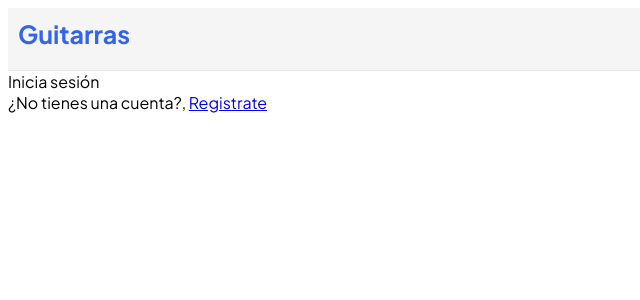
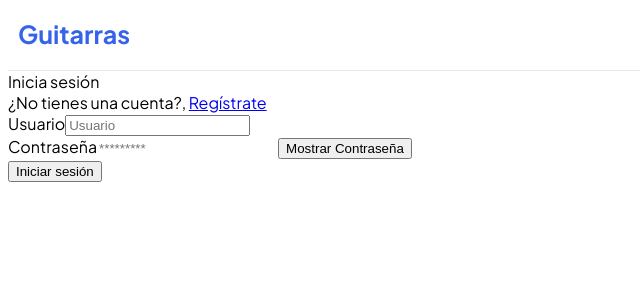
Before and after one commit to EliasSoto/web_guitars, a React (Vite) app: page /login in a window 1280 px wide. Shown: the top 300 px of the page, without its empty margins (0-640 px from the left). Built offline with nearby package versions, Linux system fonts and the light colour scheme; no server answers.

Commit message:
Login page

```diff
--- a/src/components/Header.jsx
+++ b/src/components/Header.jsx
@@ -2,7 +2,7 @@ import { Icon } from '@iconify/react';
 import "../styles/Header.css"; // Asegúrate de tener este archivo CSS
 import { Link } from 'react-router-dom'; // Para navegación interna
 
-export default function HeaderLogin() {
+export default function Header() {
   return (
     <header className="header-login">
       <div className="text-header">
@@ -18,17 +18,12 @@ export default function HeaderLogin() {
         />
       </div>
 
-
-      <Icon icon="fa-solid:home" width="22" height="22" color="#808080" /> {/* Gris */}
-
-
       {/* Apartado de Login y Registro */}
       <div className="auth-links">
         <Link to="/login" className="auth-button">Login</Link>
         <Link to="/register" className="auth-button">Registro</Link>
       </div>
 
-
     </header>
   );
 }
--- a/src/pages/LoginPage.jsx
+++ b/src/pages/LoginPage.jsx
@@ -1,10 +1,9 @@
-
-import React from "react";
+import React, { useState } from "react"; // Importamos useState
 import { useNavigate } from "react-router-dom";
 import useLogin from "../hooks/useLogin";
 import HeaderLogin from "../components/HeaderLogin";
 
-const LoginPage = () => {
+export default function LoginPage () {
   const navigate = useNavigate();
 
   const {
@@ -17,6 +16,13 @@ const LoginPage = () => {
     handleSubmit,
   } = useLogin();
 
+  const [value, setValue] = useState('');
+  const [showPassword, setShowPassword] = useState(false); // Estado para mostrar u ocultar la contraseña
+
+  const handleChange = (event) => {
+    setValue(event.target.value);
+  };
+
   const handleLogin = async (e) => {
     const [data, err] = await handleSubmit(e); // ✅ Aquí obtienes data
 
@@ -27,53 +33,60 @@ const LoginPage = () => {
     }
   };
 
+  const togglePasswordVisibility = () => {
+    setShowPassword(!showPassword); // Cambia el estado de visibilidad de la contraseña
+  };
+
   return (
-
     <div>
-
       <HeaderLogin />
 
       <main>
 
         <section>
           <div>Inicia sesión</div>
-          <div>¿No tienes una cuenta?, <a href="https://www.youtube.com/watch?v=-s_O2mCiHK4">Registrate</a></div>
+          <div>¿No tienes una cuenta?, <a href="https://www.youtube.com/watch?v=-s_O2mCiHK4">Regístrate</a></div>
 
+          <form onSubmit={handleLogin}>
 
-
-
-        </section>
-
-
-
-
-
-
-
-
-      </main>
-
-      {/* <h2>Login</h2>
-      <form onSubmit={handleLogin}>
+            <label htmlFor="Usuario">Usuario</label>
               <input
                 type="text"
                 value={username}
                 onChange={(e) => setUsername(e.target.value)}
                 placeholder="Usuario"
               />
+
+              <div className="password-container">
+
+              <label htmlFor="password">Contraseña</label>
                 <input
-          type="password"
+                  type={showPassword ? "text" : "password"} // Cambia el tipo de input según el estado
                   value={password}
                   onChange={(e) => setPassword(e.target.value)}
-          placeholder="Contraseña"
+                  placeholder="*********"
+
+                  style={{
+                    border: 'none', // Elimina el borde
+                    outline: 'none', // Elimina el contorno al hacer foco
+                  }}
+
                 />
+                <button type="button" onClick={togglePasswordVisibility}>
+                  {showPassword ? "Ocultar" : "Mostrar"} Contraseña
+                </button>
+
+              </div>
+
+
               <button type="submit">Iniciar sesión</button>
           </form>
 
           {error && <p style={{ color: "red" }}>{error}</p>}
-      {mensajeExito && <p style={{ color: "green" }}>{mensajeExito}</p>} */}
+          {mensajeExito && <p style={{ color: "green" }}>{mensajeExito}</p>}
+        </section>
+
+      </main>
     </div>
   );
 };
-
-export default LoginPage;
--- a/src/styles/Header.css
+++ b/src/styles/Header.css
@@ -1,10 +1,3 @@
-.header-login {
-  display: flex;
-  align-items: center;
-  justify-content: space-between;
-  padding: 10px 20px;
-  background-color: #f5f5f5;
-}
 
 .text-header {
   font-size: 20px;
```
Also changed, not shown: src/styles/LoginPage.css (added). Lines whose indentation alone changed are shown as unchanged.
